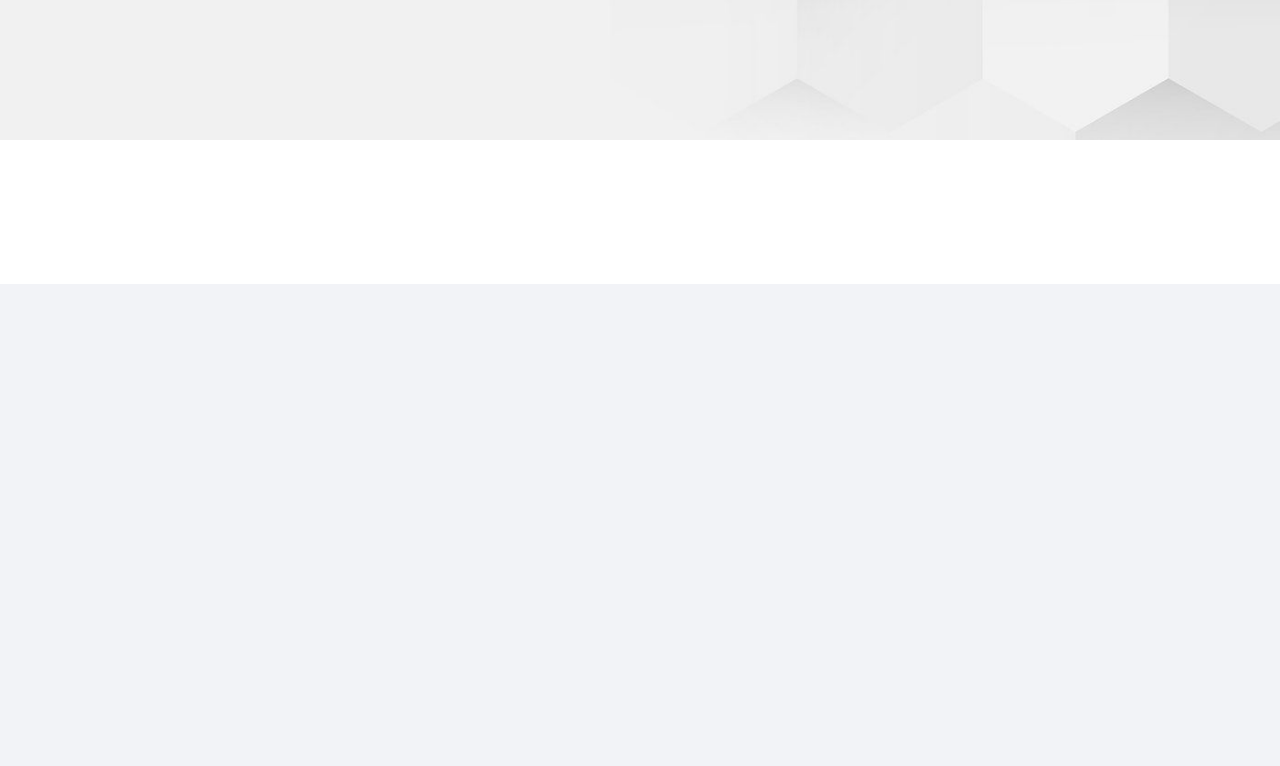
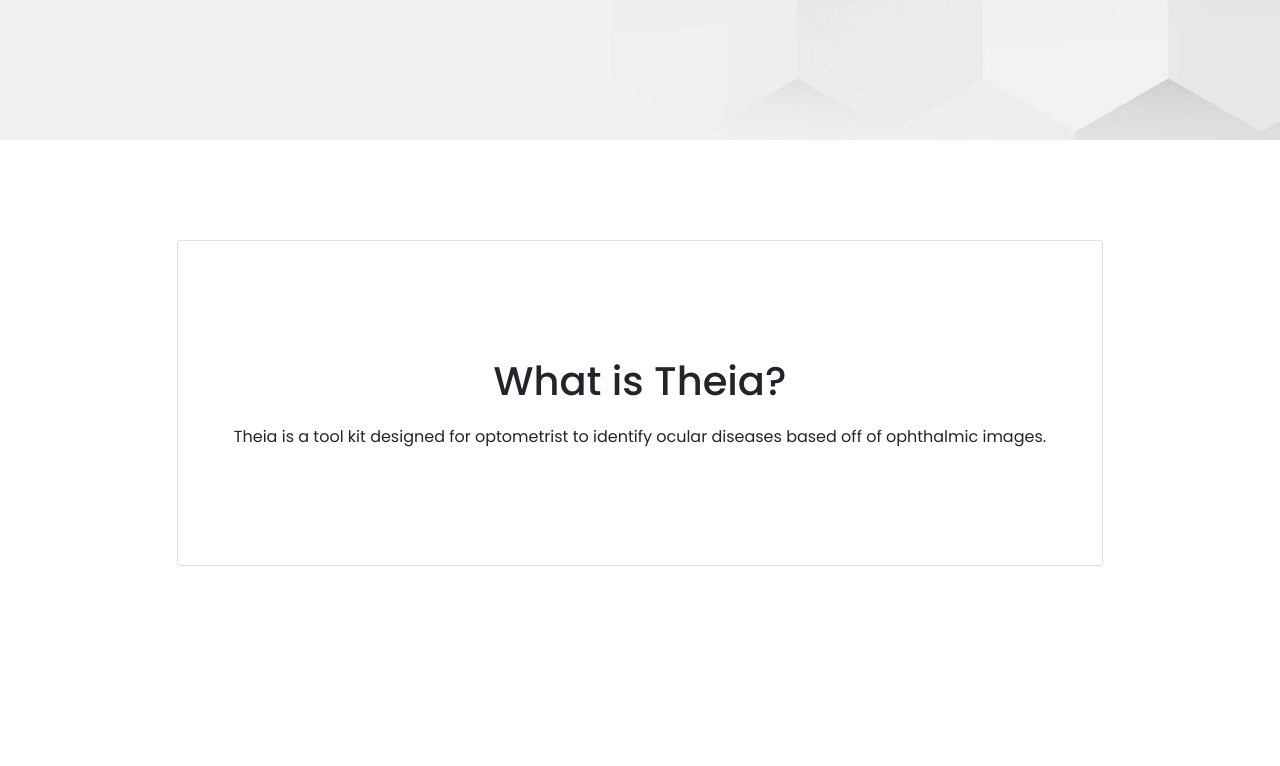
Before and after one commit to mohas1203/Theia, a Flask app: page / in a window 1280 px wide. Shown: the part 516-1282 px from the top of the page. Before the commit the page ends 800 px from the top, so only its background shows below. Run offline with Flask 2, Linux system fonts and the light colour scheme.

Commit message:
created home page and started about theia

```diff
--- a/main.py
+++ b/main.py
@@ -10,7 +10,7 @@ def home():
 
 @app.route("/Identify")
 def Identify():
-    return render_template("about.html")
+    return render_template("identify.html")
 
 
 if __name__ == "__main__":
--- a/static/styles/style.css
+++ b/static/styles/style.css
@@ -12,6 +12,7 @@
     display: flex;
     justify-content: center;
 }
+
 .blue {
     color: #3b54a4;
 }
@@ -42,16 +43,42 @@
     font-size: 20px;
     border: white solid 3px;
     border-radius: 40px;
+    outline: none;
     height: 50px;
     width: 200px;
 }
 
+.getStarted:hover {
+    background-color: white;
+    color: black;
+    box-shadow: 0 8px 16px 0 rgba(0,0,0,0.2);
+  }
 
+/* Landing page Content */
 
+.content {
+    margin-top: 100px;
+    margin-bottom: 200px;
+    padding-top: 100px;
+    padding-bottom: 100px;
+    padding-left: 40px;
+    padding-right: 40px;
+
+}
+
+.content:hover {
+    background-color: white;
+    color: black;
+    box-shadow: 0 8px 16px 0 rgba(0,0,0,0.2);
+}
+
+.cardText {
+    margin-top: 20px;
+}
 
 /* Animations */
 .fade-Up {
-    animation: fadeUp 5s;
+    animation: fadeUp 3s;
   }
 
 @keyframes fadeUp {
@@ -66,7 +93,7 @@
 }
 
 .fade-Down {
-    animation: fadeDown 5s;
+    animation: fadeDown 3s;
   }
 
 @keyframes fadeDown {
--- a/templates/about.html
+++ /dev/null
@@ -1,3 +0,0 @@
-{% extends "base.html" %}
-{% block title %}About{% endblock %}
-{% block content %}<h1 class="display-2">What is Theia?</h1>{% endblock %}
--- a/templates/base.html
+++ b/templates/base.html
@@ -27,6 +27,7 @@
       </nav>
 </header>
 <body>
+    <div class="contentDiv">{% block landing %}{% endblock %}</div>
     <div class="contentDiv">{% block content %}{% endblock %}</div>
 </body>
 </html>
--- /dev/null
+++ b/templates/identify.html
@@ -0,0 +1,3 @@
+{% extends "base.html" %}
+{% block title %}About{% endblock %}
+{% block content %}<h1 class="display-2">Identify Ocular Diseases...</h1>{% endblock %}
--- a/templates/index.html
+++ b/templates/index.html
@@ -1,11 +1,22 @@
 {% extends "base.html" %}
 {% block title %}Theia{% endblock %}
-{% block content %}
+{% block landing %}
 <div class="landing">
     <h1 class="display-2 landingHeading fade-Down poppins">Welcome to <span class="blue">Theia</span></h1>
     <br>
     <h2 class="text-muted poppins fade-Up landingSubheader">Helping Others See The World, <em>Crystal Clear</em></h2>
     <br>
-    <button type="button" class="getStarted fade-Up">Get Started</button>
+    <a href="/Identify"><button type="button" class="getStarted fade-Up">Get Started</button></a>
 </div>
 {% endblock %}
+
+{% block content %}
+<div class="card content">
+    <div class="card-body">
+        <h1 class="card-title text-center poppins cardTitle">What is Theia?</h5>
+        <div class="cardText">
+            <p class="card-text poppins">Theia is a tool kit designed for optometrist to identify ocular diseases based off of ophthalmic images.</p>
+        </div>
+    </div>
+</div>
+{% endblock %}
```
